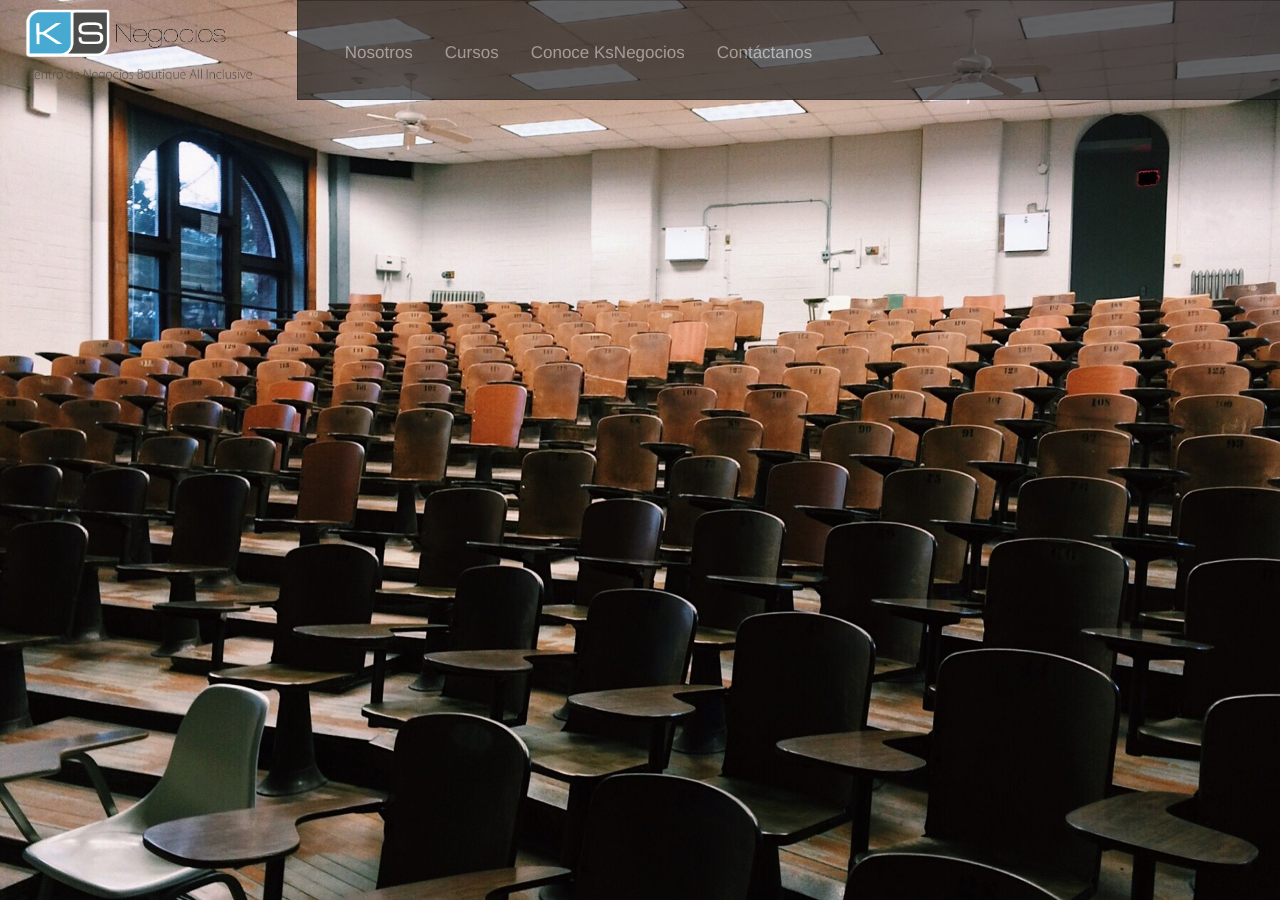
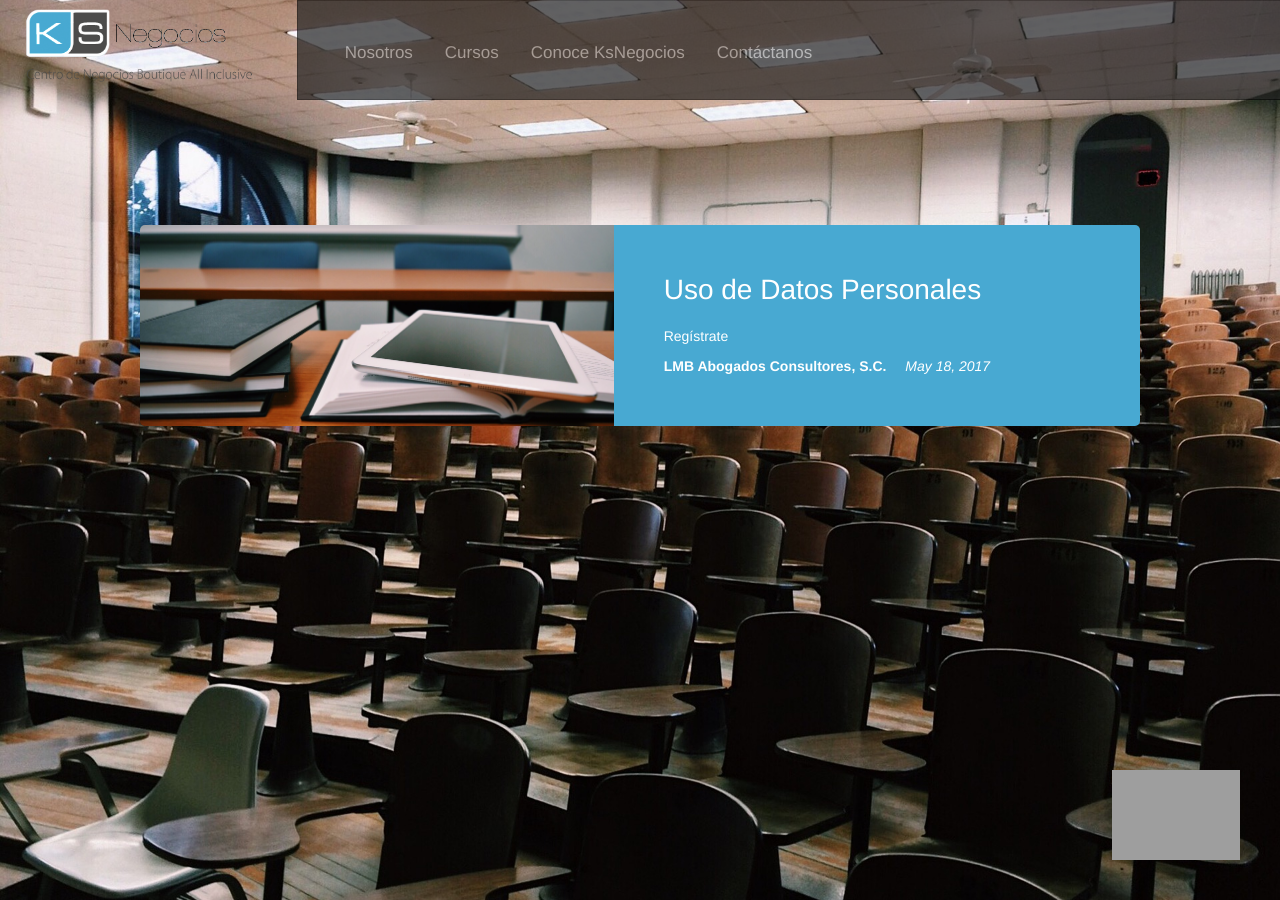
Before and after one commit to AldoTu/ks, a Jekyll site: the page built from cursos.html, in a window 1280 px wide. Built offline with Jekyll 4.4.1, drawn with Linux system fonts in a browser that asks for light colours; nearby versions of some CDN libraries; grey boxes are pictures that could not be loaded.

Commit message:
Class module done

```diff
--- a/_includes/class.html
+++ b/_includes/class.html
@@ -1 +1,47 @@
-<div class="bic"></div>
+<script type="text/javascript">
+$(document).ready(function(){
+
+  var count = 0;
+
+  $("#fa").click(function(){
+    if (count == 0) {
+      $(".wrap").animate({top: -110}, 425);
+      $('.pc').animate({bottom: 200}, 425);
+      //$("#footer-arrow").attr('transform', 'translate(0 0) rotate(180)');
+      //$("#footer-arrow").animate({svgTransform: 'translate(0 0) rotate(180)'});
+      count = 1;
+    }
+    else if (count == 1) {
+      $(".wrap").animate({top: 0}, 425);
+      $('.pc').animate({bottom: 0}, 425);
+      //$("#footer-arrow").attr('transform', 'translate(0 0) rotate(180)');
+      //$("#footer-arrow").animate({svgTransform: 'translate(0 0) rotate(180)'});
+      count = 0;
+    }
+  });
+
+});
+</script>
+<div class="pc">
+  <div class="bic"></div>
+  <div class="container-fluid">
+    {% for post in site.posts %}
+      <div class="posts">
+          <div class="post-thumbnail">
+            <div class="post-thumbnail-image" style="background-image: url(/assets/img/{{ post.image }})"></div>
+          </div>
+          <div class="content-news">
+            <a href="{{post.url | prepend: site.baseurl}}">
+            <h2 class="post-link">{{ post.title }}</h2>
+            <p>{{ post.lead }}</p>
+            <div class="post__meta">
+              <span class="post__author">{{ post.author }}</span>
+              <span class="post-meta">{{ post.date | date: "%b %-d, %Y" }}</span>
+            </div>
+            </a>
+          </div>
+      </div>
+    {% endfor %}
+  </div>
+  <img src="/assets/img/arrow-white.svg" alt="arrow" id="fa">
+</div>
--- a/_includes/footer.html
+++ b/_includes/footer.html
@@ -2,7 +2,7 @@
   <h5>®AcademiaKS. All rights reserved.</h5>
   <h5 id="net">Síguenos</h5>
   <div class="nets">
-    <a href="https://www.facebook.com/" target="_blank">
+    <a href="https://www.facebook.com/ksnegocios/" target="_blank">
       <img src="/assets/img/facebook.svg" alt="facebook" width="100%" height="100%">
     </a>
   </div>
--- /dev/null
+++ b/_posts/2017-05-17-dp.md
@@ -0,0 +1,13 @@
+---
+layout: post
+title: "Uso de Datos Personales"
+date:   2017-05-18
+author: LMB Abogados Consultores, S.C.
+categories: technology
+image: tablet.jpg
+permalink: cursoDatosPersonales.html
+lead: "Regístrate"
+subtitle: "Especialízate en el uso de datos personales con nosotros"
+---
+
+Lorem ipsum dolor sit amet, consectetur adipisicing elit, sed do eiusmod tempor incididunt ut labore et dolore magna aliqua. Ut enim ad minim veniam, quis nostrud exercitation ullamco laboris nisi ut aliquip ex ea commodo consequat. Duis aute irure dolor in reprehenderit in voluptate velit esse cillum dolore eu fugiat nulla pariatur. Excepteur sint occaecat cupidatat non proident, sunt in culpa qui officia deserunt mollit anim id est laborum.
--- a/_sass/_class.sass
+++ b/_sass/_class.sass
@@ -1,8 +1,104 @@
-.bic
-  background:
-    image: url('/assets/img/classroom1.jpg') !important
-    position: center
-    size: cover
-    repeat: no-repeat
+.pc
+  position: absolute
+  box-shadow: 25px 20px 5px #20211F
   height: 100vh
   width: 100vw
+
+  .bic
+    background:
+      image: url('/assets/img/classroom1.jpg')
+      position: center
+      size: cover
+      repeat: no-repeat
+    height: 100vh
+    width: 100vw
+    position: absolute
+
+  .posts
+    margin: 50px 10%
+    margin-top: 25vh
+    display: flex
+    flex-direction: row
+    flex-basis: 30%
+    z-index: 8
+    position: relative
+    min-height: 180px
+
+    .post-thumbnail
+      min-height: 180px
+      width: 100%
+
+      .post-thumbnail-image
+        width: 100%
+        height: 100%
+        background:
+          position: center
+          repeat: no-repeat
+          size: cover
+        transition: all 300ms ease-in-out
+        border-radius: 5px 0px 0px 5px
+
+    .content-news
+      width: 100%
+      height: 100%
+      min-height: 180px
+      padding: 5%
+      border-radius: 0px 5px 5px 0px
+      transition: all 300ms ease-in-out
+      background-color: #48A9D2
+
+      a
+        text-decoration: none
+
+      h2
+        font-size: 28px
+        margin: 0
+        margin-bottom: 20px
+        transition: all 300ms ease-in-out
+        color: white
+
+      p
+        transition: all 300ms ease-in-out
+        color: white
+
+      .post__meta
+        display: inline-block
+        transition: all 300ms ease-in-out
+
+        span
+          margin-right: 15px
+          transition: all 300ms ease-in-out
+
+        .post__author
+          font-weight: bold
+          color: white
+
+        .post-meta
+          font-style: italic
+          color: white
+
+    &:hover
+      box-shadow: 0 8px 16px 0 rgba(0,0,0,0.2)
+
+      .post-thumbnail-image
+        transform: scale(1.2)
+
+      .content-news
+
+        h2
+          text-decoration: none
+
+        p
+          text-decoration: none
+
+        .post__meta
+          span
+
+            margin-right: 15px
+
+#fa
+  position: absolute
+  width: 10%
+  height: 10%
+  bottom: 40px
+  right: 40px
--- /dev/null
+++ b/_sass/_post.sass
@@ -0,0 +1,36 @@
+.post-photo
+  width: 100%
+  height: 500px
+  background:
+    size: cover
+    position: center
+
+.post-title
+  margin: 50px 0px
+  font-size: 50px
+
+.post-header
+  position: center
+  text-align: center
+
+.post-content
+  text-align: center
+  margin: 20px 50px
+
+  p
+    font-size: 20px
+    font-weight: lighter
+
+.post-share
+
+  h5
+    font-size: 15px
+    margin-left: 400px
+    margin-top: 0px
+
+  .post-span
+    display: flex
+    flex-direction: row
+
+.comments-post
+  margin: 0px 15%
--- a/assets/css/main.scss
+++ b/assets/css/main.scss
@@ -7,3 +7,4 @@
 @import "home";
 @import "footer";
 @import "class";
+@import "post";
```
Also changed, not shown: _layouts/post.html (added, +38 -0 lines).
